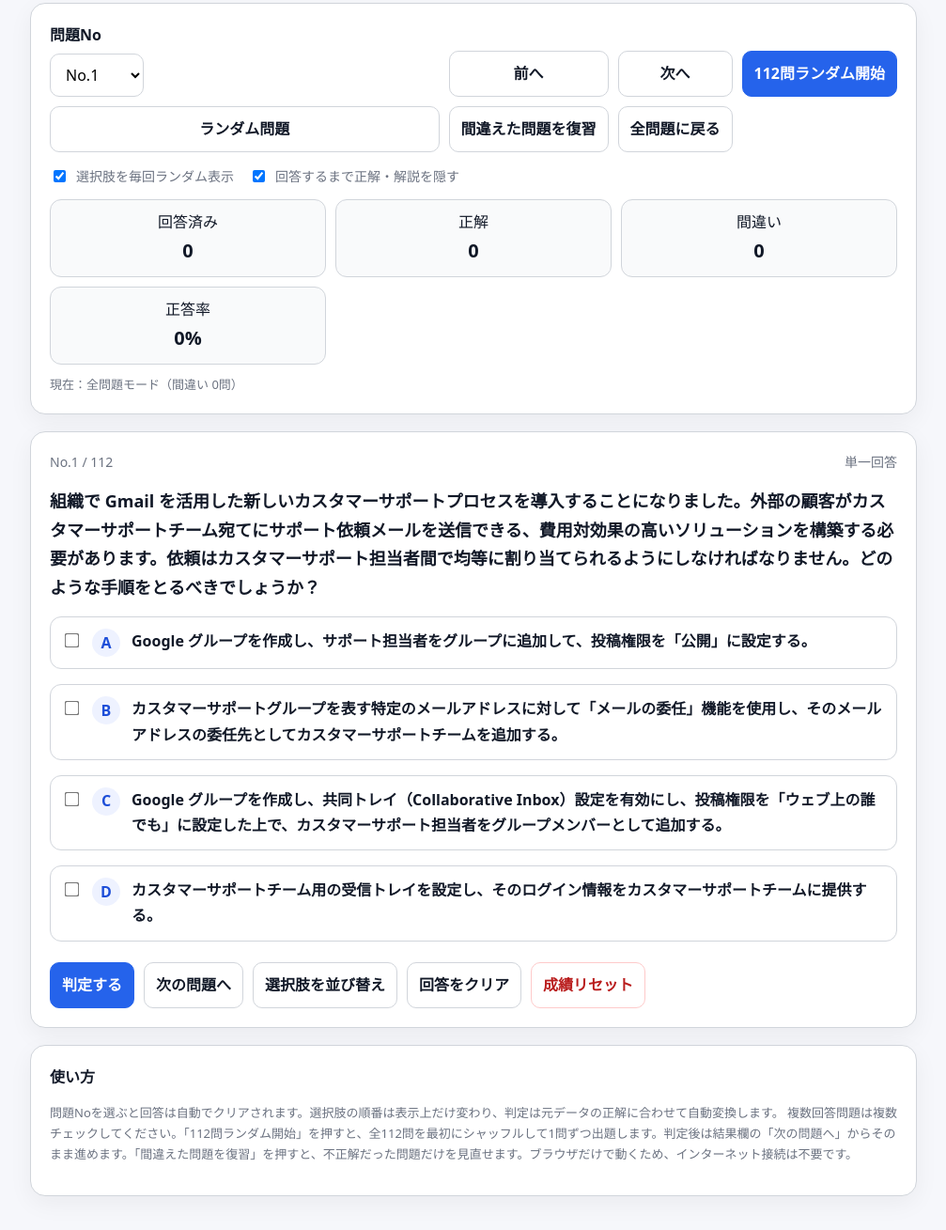
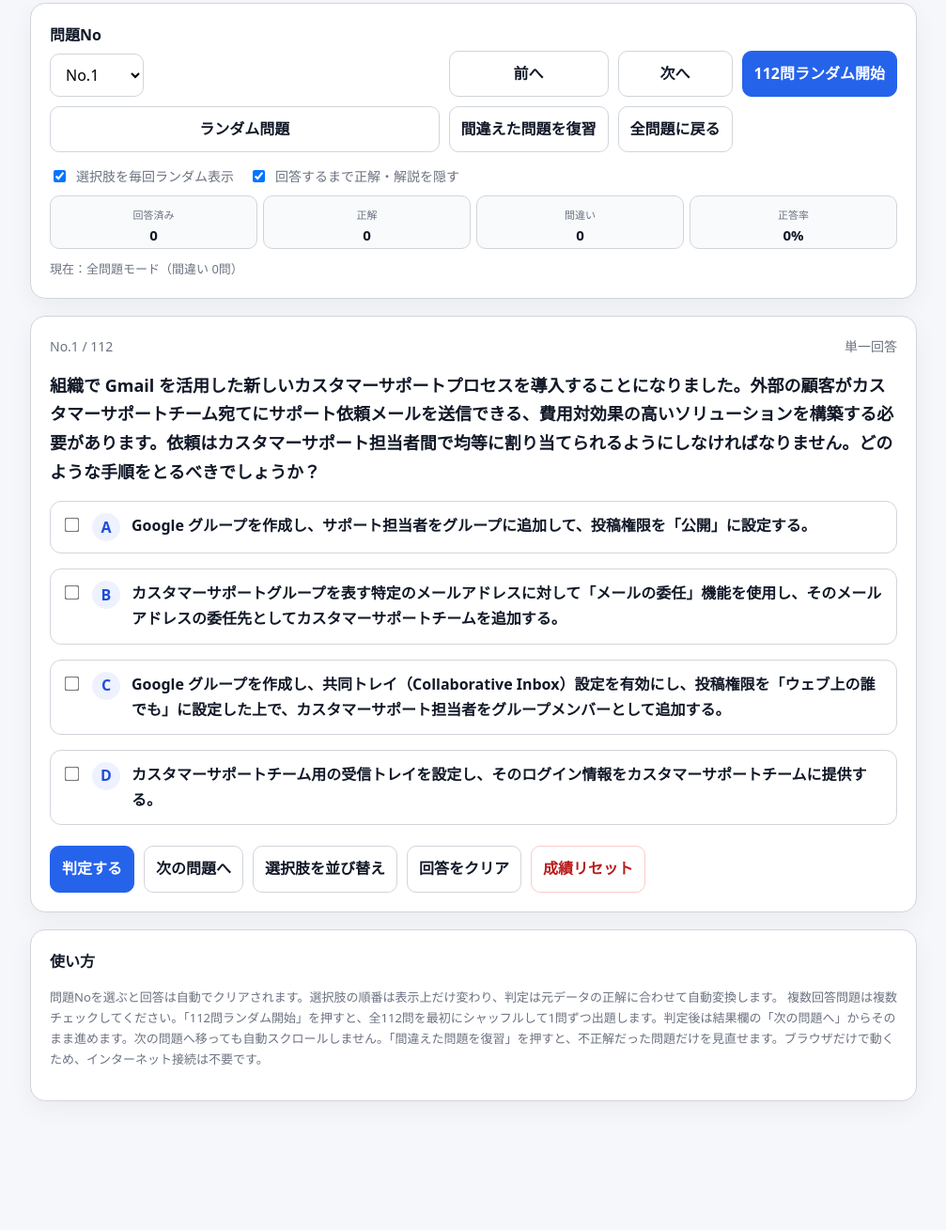
Before and after one commit to Arete12/jpntest-study-random, a plain HTML site: page index.html in a window 1280 px wide. Shown: the part 141-1450 px from the top of the page at 94% size, without its empty margins (136-1143 px from the left). After the commit the page ends 1349 px from the top, so only its background shows below. Drawn offline with Linux system fonts and the light colour scheme.

Commit message:
Add files via upload

```diff
--- a/index.html
+++ b/index.html
@@ -68,17 +68,18 @@
     .footer-note { color:var(--muted); font-size:13px; }
 
     .result-next {
-      margin-top:14px; display:flex; gap:10px; flex-wrap:wrap;
+      margin-top:10px; display:flex; gap:8px; flex-wrap:wrap;
     }
     .result-next button {
       min-height:44px;
     }
-    .stat { display:grid; grid-template-columns:repeat(3,1fr); gap:10px; margin-top:12px; }
-    .stat div { background:#f9fafb; border:1px solid var(--line); border-radius:12px; padding:10px; text-align:center; }
-    .stat b { display:block; font-size:20px; }
+    .stat { display:grid; grid-template-columns:repeat(4,1fr); gap:6px; margin-top:8px; }
+    .stat div { background:#f9fafb; border:1px solid var(--line); border-radius:10px; padding:5px 6px; text-align:center; }
+    .stat span { font-size:11px; color:var(--muted); }
+    .stat b { display:block; font-size:15px; line-height:1.2; }
     @media (max-width: 720px) {
       .controls { grid-template-columns: 1fr; }
-      .stat { grid-template-columns: 1fr; }
+      .stat { grid-template-columns: repeat(2, 1fr); }
     }
   </style>
 </head>
@@ -138,7 +139,7 @@
     <strong>使い方</strong>
     <p class="footer-note">
       問題Noを選ぶと回答は自動でクリアされます。選択肢の順番は表示上だけ変わり、判定は元データの正解に合わせて自動変換します。
-      複数回答問題は複数チェックしてください。「112問ランダム開始」を押すと、全112問を最初にシャッフルして1問ずつ出題します。判定後は結果欄の「次の問題へ」からそのまま進めます。「間違えた問題を復習」を押すと、不正解だった問題だけを見直せます。ブラウザだけで動くため、インターネット接続は不要です。
+      複数回答問題は複数チェックしてください。「112問ランダム開始」を押すと、全112問を最初にシャッフルして1問ずつ出題します。判定後は結果欄の「次の問題へ」からそのまま進めます。次の問題へ移っても自動スクロールしません。「間違えた問題を復習」を押すと、不正解だった問題だけを見直せます。ブラウザだけで動くため、インターネット接続は不要です。
     </p>
   </section>
 </main>
@@ -290,7 +291,6 @@
 
 function goNextFromResult() {
   moveInCurrentMode(1);
-  window.scrollTo({ top: 0, behavior: "smooth" });
 }
 
 function checkAnswer() {
@@ -453,7 +453,6 @@
 el("checkBtn").addEventListener("click", checkAnswer);
 el("quickNextBtn").addEventListener("click", () => {
   moveInCurrentMode(1);
-  window.scrollTo({ top: 0, behavior: "smooth" });
 });
 el("shuffleChoices").addEventListener("change", () => renderQuestion({reshuffle:true}));
 el("resetStatsBtn").addEventListener("click", () => {
```
